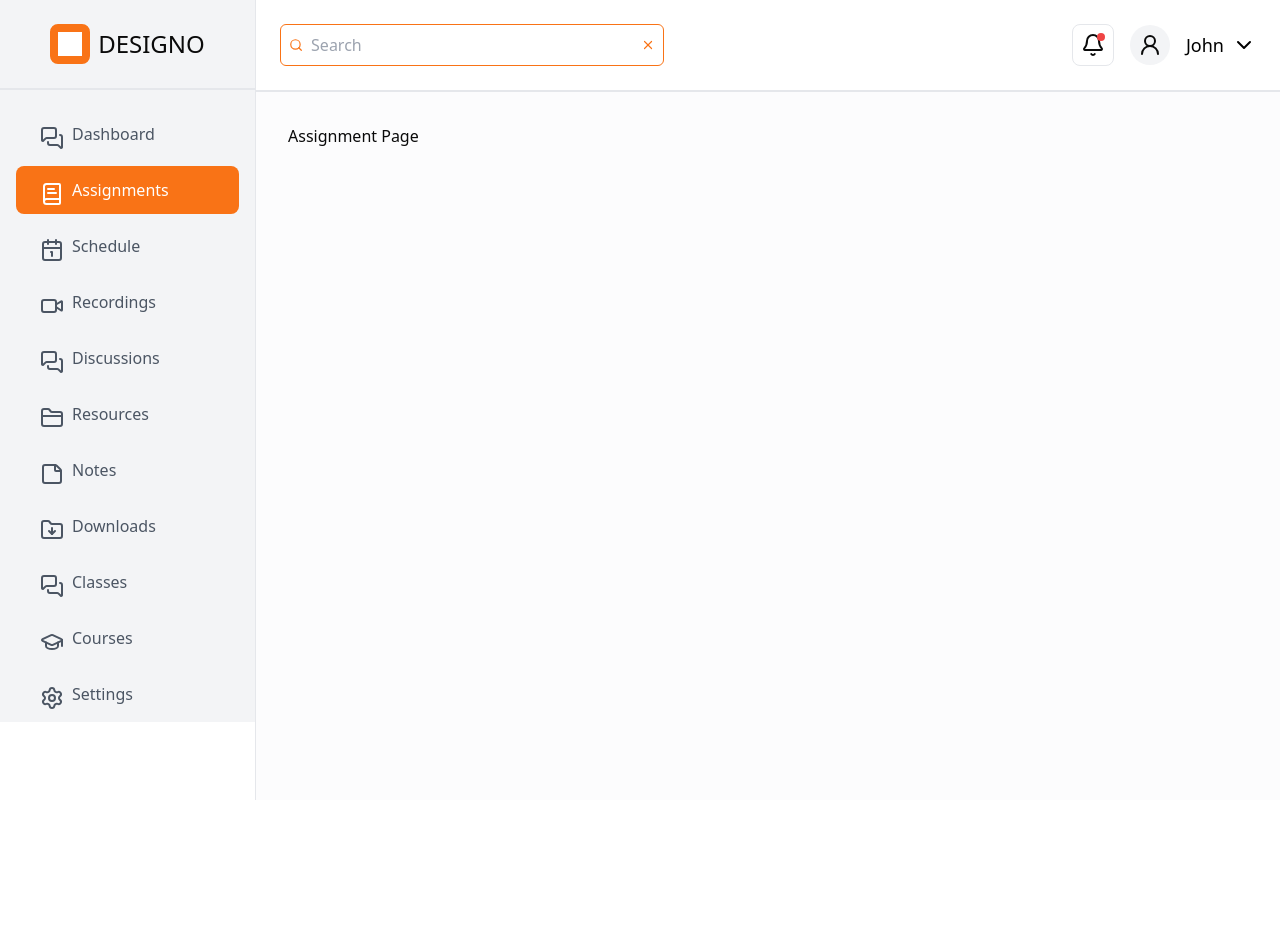
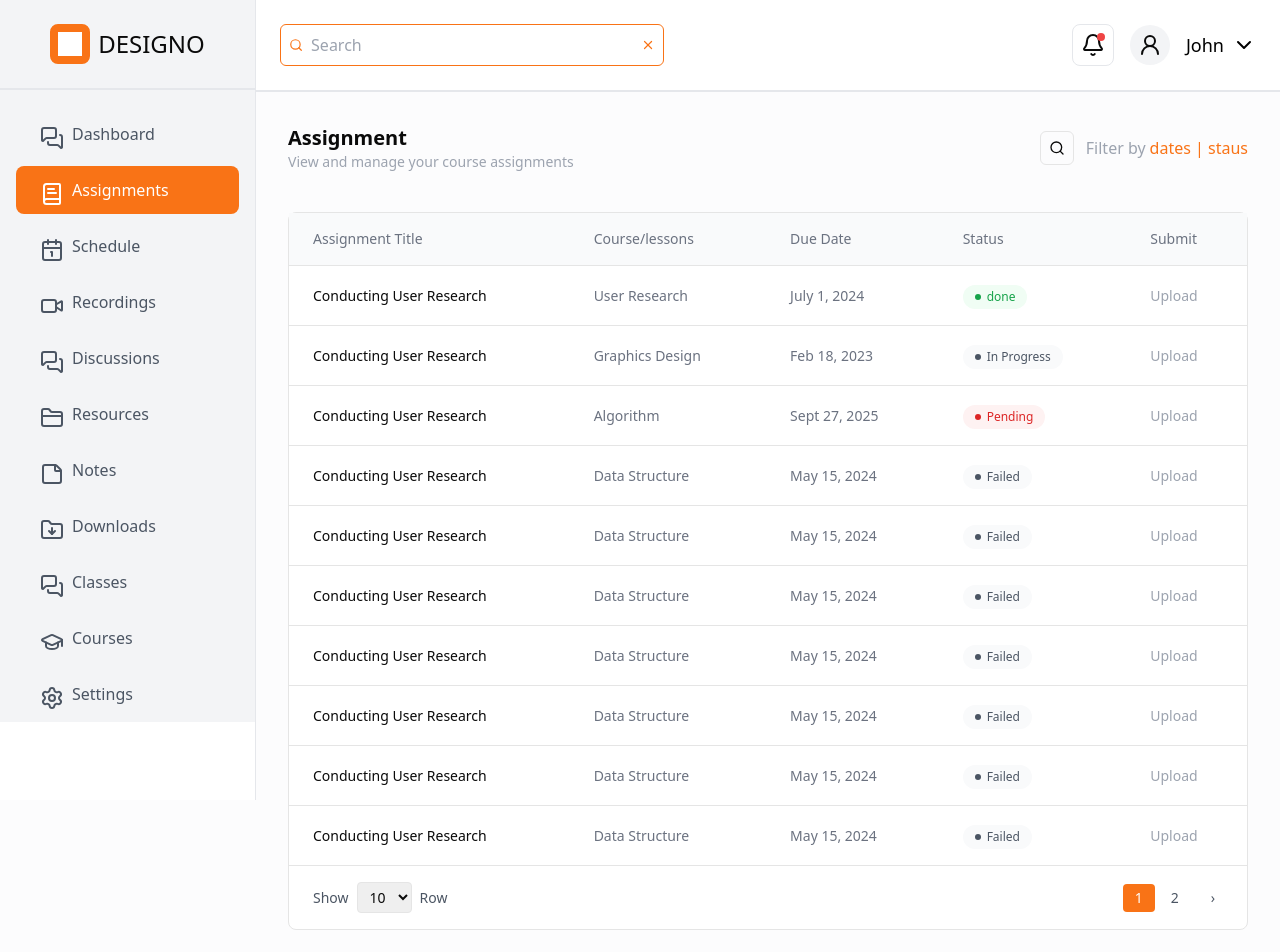
Before and after one commit to Wheezy049/Designo, a Next.js app: page /dashboard/assignments in a window 1280 px wide. Shown: the top 952 px of the page. Before the commit the page ends 800 px from the top, so only its background shows below. Built offline with nearby package versions, Linux system fonts and the light colour scheme.

Commit message:
build the UI for assignment page

```diff
--- a/src/app/dashboard/assignments/page.tsx
+++ b/src/app/dashboard/assignments/page.tsx
@@ -1,8 +1,256 @@
-import React from 'react'
+"use client"
+import { Search } from 'lucide-react'
+import React, { useState } from 'react'
 
 function Page() {
+
+ const data = [
+  {
+    title: "Conducting User Research",
+    course: "User Research",
+    dueDate: "July 1, 2024",
+    status: "done",
+  },
+  {
+    title: "Conducting User Research",
+    course: "Graphics Design",
+    dueDate: "Feb 18, 2023",
+    status: "In Progress",
+  },
+  {
+    title: "Conducting User Research",
+    course: "Algorithm",
+    dueDate: "Sept 27, 2025",
+    status: "Pending",
+  },
+  {
+    title: "Conducting User Research",
+    course: "Data Structure",
+    dueDate: "May 15, 2024",
+    status: "Failed",
+  },
+  {
+    title: "Conducting User Research",
+    course: "Data Structure",
+    dueDate: "May 15, 2024",
+    status: "Failed",
+  },
+  {
+    title: "Conducting User Research",
+    course: "Data Structure",
+    dueDate: "May 15, 2024",
+    status: "Failed",
+  },
+  {
+    title: "Conducting User Research",
+    course: "Data Structure",
+    dueDate: "May 15, 2024",
+    status: "Failed",
+  },
+  {
+    title: "Conducting User Research",
+    course: "Data Structure",
+    dueDate: "May 15, 2024",
+    status: "Failed",
+  },
+  {
+    title: "Conducting User Research",
+    course: "Data Structure",
+    dueDate: "May 15, 2024",
+    status: "Failed",
+  },
+  {
+    title: "Conducting User Research",
+    course: "Data Structure",
+    dueDate: "May 15, 2024",
+    status: "Failed",
+  },
+  {
+    title: "Conducting User Research",
+    course: "Data Structure",
+    dueDate: "May 15, 2024",
+    status: "Failed",
+  },
+  {
+    title: "Conducting User Research",
+    course: "Data Structure",
+    dueDate: "May 15, 2024",
+    status: "Failed",
+  },
+  {
+    title: "Conducting User Research",
+    course: "Data Structure",
+    dueDate: "May 15, 2024",
+    status: "Failed",
+  },
+  {
+    title: "Conducting User Research",
+    course: "Data Structure",
+    dueDate: "May 15, 2024",
+    status: "Failed",
+  },
+  {
+    title: "Conducting User Research",
+    course: "Data Structure",
+    dueDate: "May 15, 2024",
+    status: "Failed",
+  },
+ ]
+
+ const [currentPage, setCurrentPage] = useState(1)
+  const [itemsPerPage, setItemsPerPage] = useState(10)
+
+  const totalPages = Math.ceil(data.length / itemsPerPage)
+  const startIndex = (currentPage - 1) * itemsPerPage
+  const endIndex = startIndex + itemsPerPage
+  const currentData = data.slice(startIndex, endIndex)
+
+   const getStatusColor = (status: string) => {
+    switch (status.toLowerCase()) {
+      case 'done':
+        return 'text-green-600 bg-green-50'
+      case 'progress':
+        return 'text-blue-600 bg-blue-50'
+      case 'pending':
+        return 'text-red-600 bg-red-50'
+      default:
+        return 'text-gray-600 bg-gray-50'
+    }
+  }
+
+   const getStatusDot = (status: string) => {
+    switch (status.toLowerCase()) {
+      case 'done':
+        return 'bg-green-600'
+      case 'progress':
+        return 'bg-blue-600'
+      case 'pending':
+        return 'bg-red-600'
+      default:
+        return 'bg-gray-600'
+    }
+  }
+
+   const renderPageNumbers = () => {
+    const pages = []
+
+    if (totalPages <= 7) {
+      for (let i = 1; i <= totalPages; i++) {
+        pages.push(i)
+      }
+    } else {
+      if (currentPage <= 3) {
+        pages.push(1, 2, 3, 4, 5, '...', totalPages)
+      } else if (currentPage >= totalPages - 2) {
+        pages.push(1, '...', totalPages - 4, totalPages - 3, totalPages - 2, totalPages - 1, totalPages)
+      } else {
+        pages.push(1, 2, 3, 4, 5, '...', 10)
+      }
+    }
+
+    return pages
+  }
+
   return (
-    <div>Assignment Page</div>
+    <div>
+       <div className='flex justify-between items-center mb-10'>
+        <div>
+          <h1 className='text-base md:text-xl font-bold'>Assignment</h1>
+          <p className='text-sm text-gray-400'>View and manage your course assignments</p>
+          </div>
+          <div className='flex justify-center items-center gap-3'>
+             <div className='p-2 rounded-[6px] border'>
+                <Search className='w-4 h-4' />
+             </div>
+             <div className='flex items-center gap-1 text-base'>
+               <p className='text-gray-400'>Filter by</p>
+               <p className='text-orange-500'>dates | staus</p>
+             </div>
+          </div>
+       </div>
+        <div className='bg-white rounded-lg border'>
+        {/* Table */}
+        <div className='overflow-x-auto'>
+          <table className='w-full'>
+            <thead>
+              <tr className='border-b bg-gray-50'>
+                <th className='text-left py-4 px-6 text-sm font-medium text-gray-500'>Assignment Title</th>
+                <th className='text-left py-4 px-6 text-sm font-medium text-gray-500'>Course/lessons</th>
+                <th className='text-left py-4 px-6 text-sm font-medium text-gray-500'>Due Date</th>
+                <th className='text-left py-4 px-6 text-sm font-medium text-gray-500'>Status</th>
+                <th className='text-left py-4 px-6 text-sm font-medium text-gray-500'>Submit</th>
+              </tr>
+            </thead>
+            <tbody>
+              {currentData.map((item, index) => (
+                <tr key={index} className='border-b last:border-b-0 hover:bg-gray-50'>
+                  <td className='py-4 px-6 text-sm font-medium'>{item.title}</td>
+                  <td className='py-4 px-6 text-sm text-gray-500'>{item.course}</td>
+                  <td className='py-4 px-6 text-sm text-gray-500'>{item.dueDate}</td>
+                  <td className='py-4 px-6'>
+                    <span className={`inline-flex items-center gap-1.5 px-3 py-1 rounded-full text-xs font-medium ${getStatusColor(item.status)}`}>
+                      <span className={`w-1.5 h-1.5 rounded-full ${getStatusDot(item.status)}`}></span>
+                      {item.status}
+                    </span>
+                  </td>
+                  <td className='py-4 px-6 text-sm text-gray-400'>
+                    {item.status === 'Done' ? 'Submitted' : 'Upload'}
+                  </td>
+                </tr>
+              ))}
+            </tbody>
+          </table>
+        </div>
+
+        {/* Pagination */}
+        <div className='flex items-center justify-between px-6 py-4 border-t'>
+          <div className='flex items-center gap-2'>
+            <span className='text-sm text-gray-600'>Show</span>
+            <select
+              value={itemsPerPage}
+              onChange={(e) => {
+                setItemsPerPage(Number(e.target.value))
+                setCurrentPage(1)
+              }}
+              className='border rounded px-2 py-1 text-sm'
+            >
+              <option value={10}>10</option>
+              <option value={20}>20</option>
+              <option value={50}>50</option>
+            </select>
+            <span className='text-sm text-gray-600'>Row</span>
+          </div>
+
+          <div className='flex items-center gap-1'>
+            {renderPageNumbers().map((page, index) => (
+              <React.Fragment key={index}>
+                {page === '...' ? (
+                  <span className='px-3 py-1 text-sm text-gray-400'>...</span>
+                ) : (
+                  <button
+                    onClick={() => setCurrentPage(page as number)}
+                    className={`px-3 py-1 text-sm rounded ${
+                      currentPage === page
+                        ? 'bg-orange-500 text-white'
+                        : 'text-gray-600 hover:bg-gray-100'
+                    }`}
+                  >
+                    {page}
+                  </button>
+                )}
+              </React.Fragment>
+            ))}
+            <button
+              onClick={() => setCurrentPage(prev => Math.min(prev + 1, totalPages))}
+              disabled={currentPage === totalPages}
+              className='ml-2 px-2 py-1 text-sm text-gray-600 hover:bg-gray-100 rounded disabled:opacity-50 disabled:cursor-not-allowed'
+            >
+              ›
+            </button>
+          </div>
+        </div>
+      </div>
+    </div>
   )
 }
 
```
